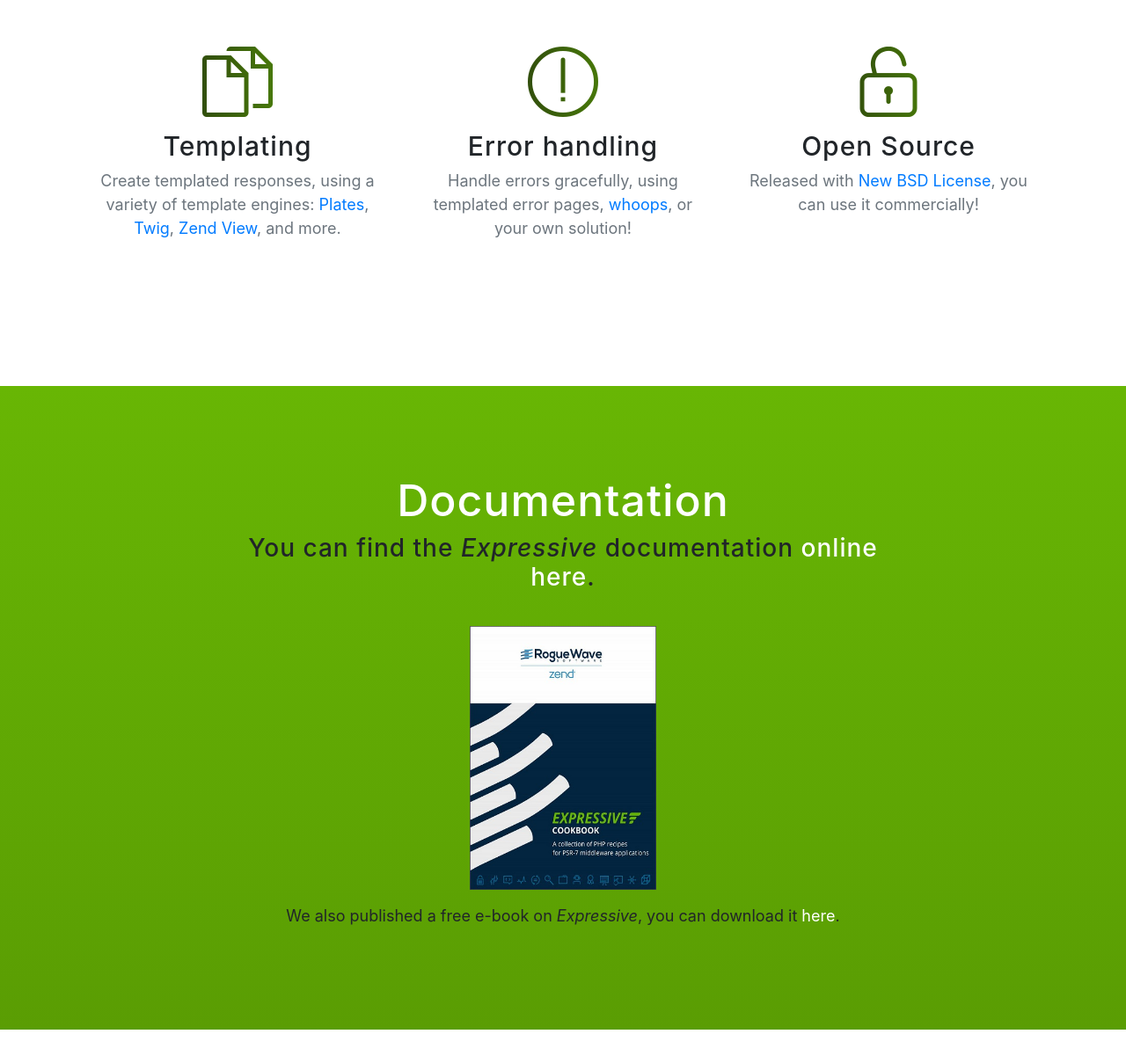
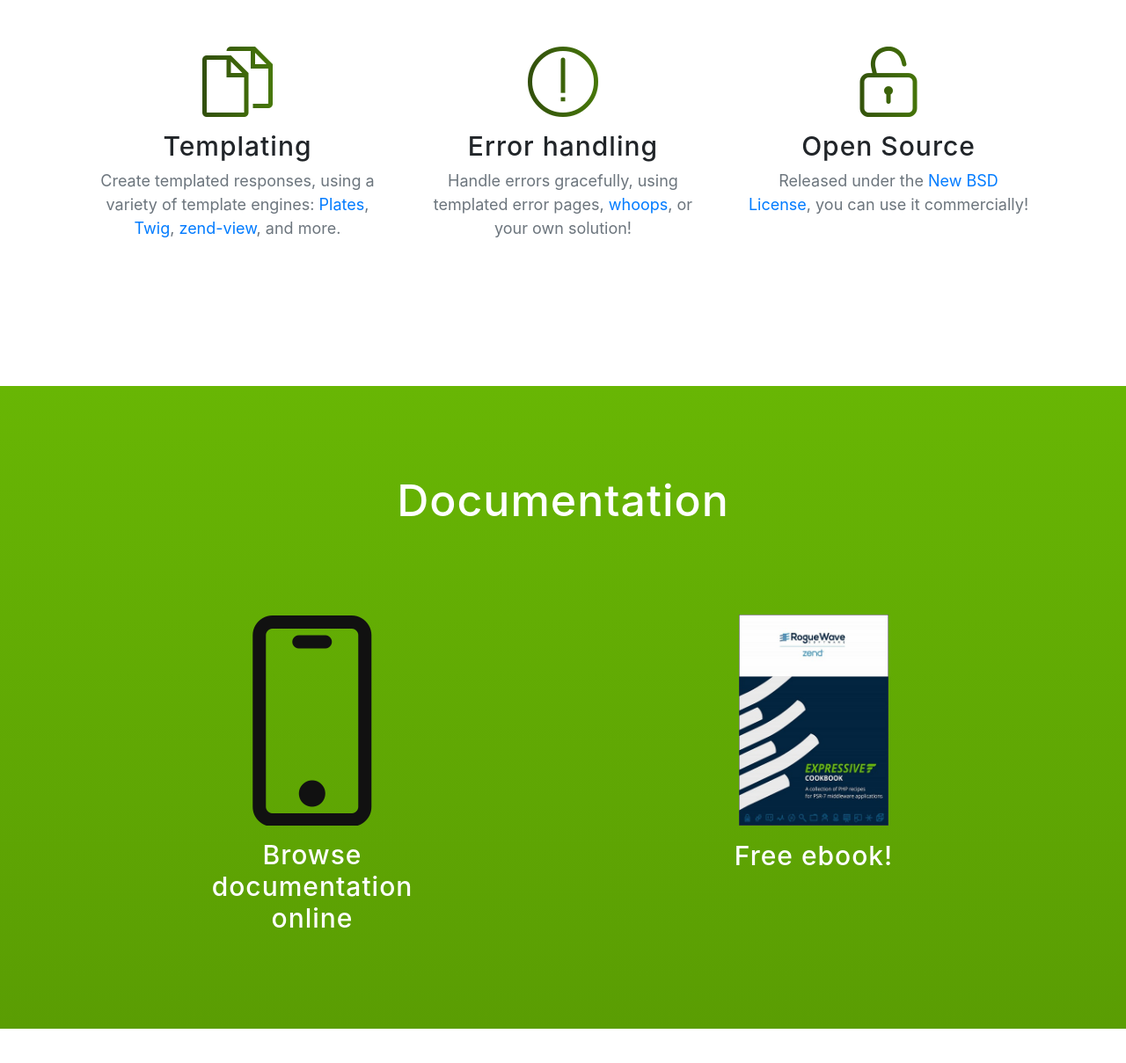
Before and after one commit to zendframework/getexpressive.org, a website with bundled scripts: page index.html in a window 1280 px wide. Shown: the part 2075-3284 px from the top of the page at 88% size. Built offline with nearby package versions, Linux system fonts and the light colour scheme; a web font is replaced by a local one.

Commit message:
Review of website
- Breaks documentation into a columned view, with an icon for
  online documentation.
- More whitespace in HTML so I know where blocks begin and end.
- Removes "fork me on github" ribbon, as it interfered with the
  "contact" menu item, and contrasted poorly.
- Adds `title` attributes to all non-textual links .
- Minor grammatical changes.

```diff
--- a/index.html
+++ b/index.html
@@ -27,27 +27,30 @@
   </head>
 
   <body id="page-top">
-    <a href="https://github.com/zendframework/zend-expressive"><img style="position: fixed; top: 0; right: 0; border: 0;z-index: 5000;" src="https://s3.amazonaws.com/github/ribbons/forkme_right_orange_ff7600.png" alt="Fork me on GitHub"></a>
-
     <!-- Navigation -->
     <nav class="navbar navbar-expand-lg navbar-light fixed-top" id="mainNav">
       <div class="container">
         <a class="navbar-brand js-scroll-trigger" href="#page-top"><img src="img/expressive_logo_min.png" id="logo"></a>
+
         <button class="navbar-toggler navbar-toggler-right" type="button" data-toggle="collapse" data-target="#navbarResponsive" aria-controls="navbarResponsive" aria-expanded="false" aria-label="Toggle navigation">
           Menu
           <i class="fa fa-bars"></i>
         </button>
+
         <div class="collapse navbar-collapse" id="navbarResponsive">
           <ul class="navbar-nav ml-auto">
             <li class="nav-item">
               <a class="nav-link js-scroll-trigger" href="#install">Install</a>
             </li>
+
             <li class="nav-item">
               <a class="nav-link js-scroll-trigger" href="#features">Features</a>
             </li>
+
             <li class="nav-item">
               <a class="nav-link js-scroll-trigger" href="#documentation">Documentation</a>
             </li>
+
             <li class="nav-item">
               <a class="nav-link js-scroll-trigger" href="#contact">Contact</a>
             </li>
@@ -66,6 +69,7 @@
               <a href="#install" class="btn btn-outline btn-xl js-scroll-trigger">Start Now</a>
             </div>
           </div>
+
           <div class="col-lg-9 my-auto">
             <asciinema-player src="171540.json" cols="81" rows="25"></asciinema-player>
           </div>
@@ -77,13 +81,16 @@
       <div class="container">
         <div class="row">
           <div class="col-md-10 mx-auto">
-            <h2 class="section-heading" style="color:white">Install using composer</h2>
+            <h2 class="section-heading" style="color:white">Install Using Composer</h2>
+
             <div class="shell-wrap">
               <p class="shell-top-bar">Run this command in the terminal:</p>
               <p class="shell-body">$ composer create-project zendframework/zend-expressive-skeleton &lt;path&gt;</p>
             </div>
+
             <p><br />where <strong>&lt;path&gt;</strong> is the folder to install.</p>
-            <p style="margin-top:20px">If you don't have <strong>composer</strong>, you can install it for <a href="https://getcomposer.org/doc/00-intro.md#installation-linux-unix-osx" style="color:white" target="_blank">Linux / Unix / OSX</a> or <a href="https://getcomposer.org/doc/00-intro.md#installation-windows" style="color:white" target="_blank">Windows</a>.</p>
+
+            <p style="margin-top:20px">If you don't have <strong>Composer</strong>, you can install it for <a href="https://getcomposer.org/doc/00-intro.md#installation-linux-unix-osx" style="color:white" target="_blank">Linux / Unix / OSX</a> or <a href="https://getcomposer.org/doc/00-intro.md#installation-windows" style="color:white" target="_blank">Windows</a>.</p>
           </div>
         </div>
       </div>
@@ -93,8 +100,9 @@
       <div class="container">
         <div class="section-heading text-center">
           <h2>Features</h2>
-          <p><i>Expressive</i> offers multiple features, some of these are:</p>
+          <p><i>Expressive</i> offers multiple features:</p>
         </div>
+
         <div class="row">
           <div class="col-lg-12 my-auto">
             <div class="container-fluid">
@@ -106,6 +114,7 @@
                       <p class="text-muted">Create middleware applications, using as many layers as you want! 100% compliant with <a href="https://www.php-fig.org/">PHP-FIG</a> standards.</p>
                     </div>
                   </div>
+
                   <div class="col-lg-4">
                     <div class="feature-item">
                       <i class="icon-directions text-primary"></i>
@@ -113,6 +122,7 @@
                       <p class="text-muted">Route requests to middleware using the routing library of your choice.</p>
                     </div>
                   </div>
+
                   <div class="col-lg-4">
                     <div class="feature-item">
                       <i class="icon-organization text-primary"></i>
@@ -121,14 +131,16 @@
                     </div>
                   </div>
               </div>
+
               <div class="row">
                 <div class="col-lg-4">
                   <div class="feature-item">
                     <i class="icon-docs text-primary"></i>
                     <h3>Templating</h3>
-                    <p class="text-muted">Create templated responses, using a variety of template engines: <a href="http://platesphp.com/">Plates</a>, <a href="https://twig.symfony.com/">Twig</a>, <a href="https://docs.zendframework.com/zend-view/">Zend View</a>, and more.</p>
+                    <p class="text-muted">Create templated responses, using a variety of template engines: <a href="http://platesphp.com/">Plates</a>, <a href="https://twig.symfony.com/">Twig</a>, <a href="https://docs.zendframework.com/zend-view/">zend-view</a>, and more.</p>
                   </div>
                 </div>
+
                 <div class="col-lg-4">
                   <div class="feature-item">
                     <i class="icon-exclamation text-primary"></i>
@@ -136,11 +148,12 @@
                     <p class="text-muted">Handle errors gracefully, using templated error pages, <a href="https://filp.github.io/whoops/">whoops</a>, or your own solution!</p>
                   </div>
                 </div>
+
                 <div class="col-lg-4">
                   <div class="feature-item">
                     <i class="icon-lock-open text-primary"></i>
                     <h3>Open Source</h3>
-                    <p class="text-muted">Released with <a href="https://framework.zend.com/license">New BSD License</a>, you can use it commercially!</p>
+                    <p class="text-muted">Released under the <a href="https://framework.zend.com/license">New BSD License</a>, you can use it commercially!</p>
                   </div>
                 </div>
               </div>
@@ -152,18 +165,27 @@
 
     <section class="documentation bg-primary text-center" id="documentation">
       <div class="container">
+        <div class="section-heading text-center" style="color:white">
+          <h2>Documentation</h2>
+        </div>
+
         <div class="row">
-          <div class="col-md-8 mx-auto">
-            <h2 class="section-heading" style="color:white">Documentation</h2>
-            <h3>You can find the <i>Expressive</i> documentation <a href="https://docs.zendframework.com/zend-expressive/v3/getting-started/features/" style="color:white">online here</a>.</h3>
-            <div style="height:30px"></div>
+          <div class="col-lg-6">
+            <div class="documentation-item">
+              <a href="https://docs.zendframework.com/zend-expressive/v3/getting-started/features/"><i class="icon-screen-smartphone text-primary"></i></a>
+              <h3><a href="https://docs.zendframework.com/zend-expressive/v3/getting-started/features/">Browse documentation online</a></h3>
+            </div>
+          </div>
+
+          <div class="col-lg-6">
+            <div class="documentation-item">
               <p><a href="http://www.zend.com/phpcookbooks"><img src="/img/expressive-cookbook-sm.jpg" height="300"></a></p>
-            <p>We also published a free e-book on <i>Expressive</i>, you can download it <a href="http://www.zend.com/phpcookbooks" style="color:white">here</a>.</p>
+              <h3><a href="http://www.zend.com/phpcookbooks">Free ebook!</a></h3>
+            </div>
           </div>
         </div>
       </div>
     </section>
-
 
     <section class="contact" id="contact">
       <div class="section">
@@ -172,22 +194,25 @@
           our users!</h2>
         <ul class="list-inline list-social">
           <li class="list-inline-item social-discourse">
-              <a href="https://discourse.zendframework.com/">
+            <a href="https://discourse.zendframework.com/" title="Forums">
               <i class="fa fa-comments-o"></i>
             </a>
           </li>
+
           <li class="list-inline-item social-slack">
-            <a href="https://zendframework-slack.herokuapp.com/">
+            <a href="https://zendframework-slack.herokuapp.com/" title="Slack">
               <i class="fa fa-slack"></i>
             </a>
           </li>
+
           <li class="list-inline-item social-github">
-            <a href="https://github.com/zendframework/zend-expressive">
+            <a href="https://github.com/zendframework/zend-expressive" title="GitHub">
               <i class="fa fa-github"></i>
             </a>
           </li>
+
           <li class="list-inline-item social-twitter">
-            <a href="https://twitter.com/zfdevteam">
+            <a href="https://twitter.com/zfdevteam" title="Twitter">
               <i class="fa fa-twitter"></i>
             </a>
           </li>
@@ -197,8 +222,8 @@
 
     <footer>
       <div class="container">
-        <p>&copy; 2016-2018 by <a href="http://www.zend.com/">Zend</a>, a Rogue Wave Company. All Rights Reserved.</p>
-        <a href="https://www.roguewave.com/"><img src="/img/rw-logo.png"></a>
+        <p>&copy; 2016-2018 by <a href="https://www.zend.com/">Zend</a>, a Rogue Wave Company. All Rights Reserved.</p>
+        <a href="https://www.roguewave.com/" title="Rogue Wave Software"><img src="/img/rw-logo.png"></a>
       </div>
     </footer>
 
--- /dev/null
+++ b/scss/_documentation.scss
@@ -0,0 +1,34 @@
+// Styling for the features section
+section.documentation {
+    .section-heading {
+        margin-bottom: 100px;
+        h2 {
+            margin-top: 0;
+        }
+    }
+    .documentation-item {
+        max-width: 325px;
+        margin: 0 auto;
+        text-align: center;
+        a {
+          color: inherit;
+          text-decoration: none;
+        }
+        h3 {
+            font-size: 30px;
+            color: white;
+        }
+        i {
+            font-size: 240px;
+            display: block;
+            margin-bottom: 15px;
+            background: -webkit-linear-gradient(to left, $theme-tertiary, $theme-tertiary);
+            background: linear-gradient(to left, $theme-tertiary, $theme-tertiary);
+            -webkit-background-clip: text;
+            -webkit-text-fill-color: transparent;
+        }
+        img {
+          height: 240px;
+        }
+    }
+  }
--- a/scss/new-age.scss
+++ b/scss/new-age.scss
@@ -6,6 +6,7 @@
 @import "shell.scss";
 @import "download.scss";
 @import "features.scss";
+@import "documentation.scss";
 @import "cta.scss";
 @import "contact.scss";
 @import "footer.scss";
```
Also changed, not shown: css/new-age.css, css/new-age.min.css. Lines whose indentation alone changed are shown as unchanged.
